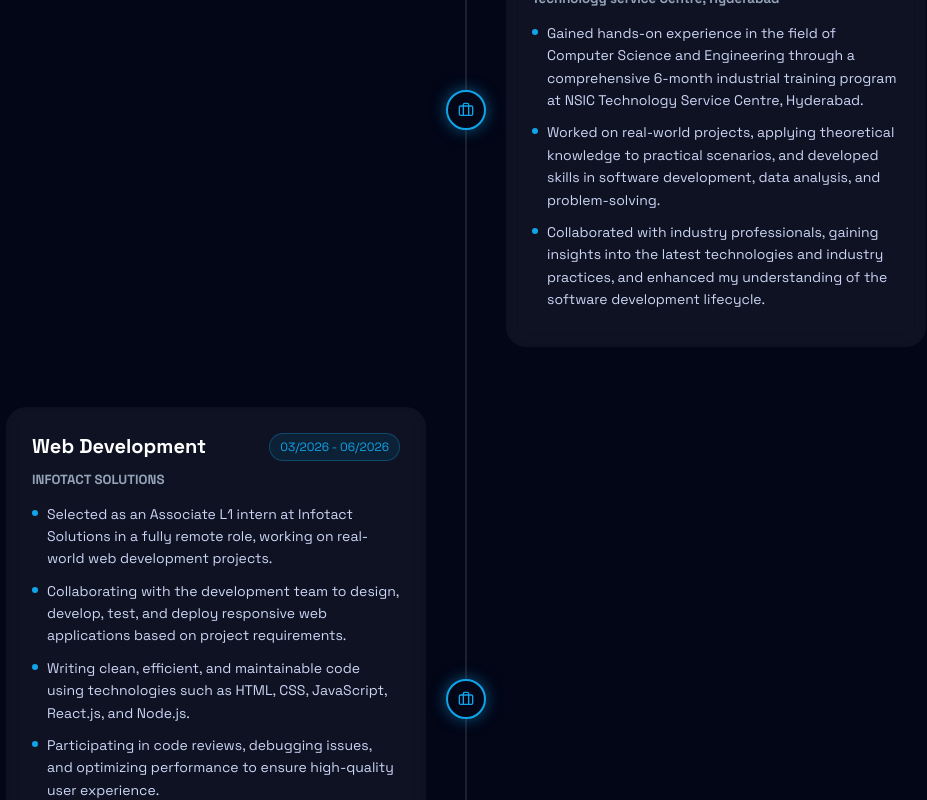
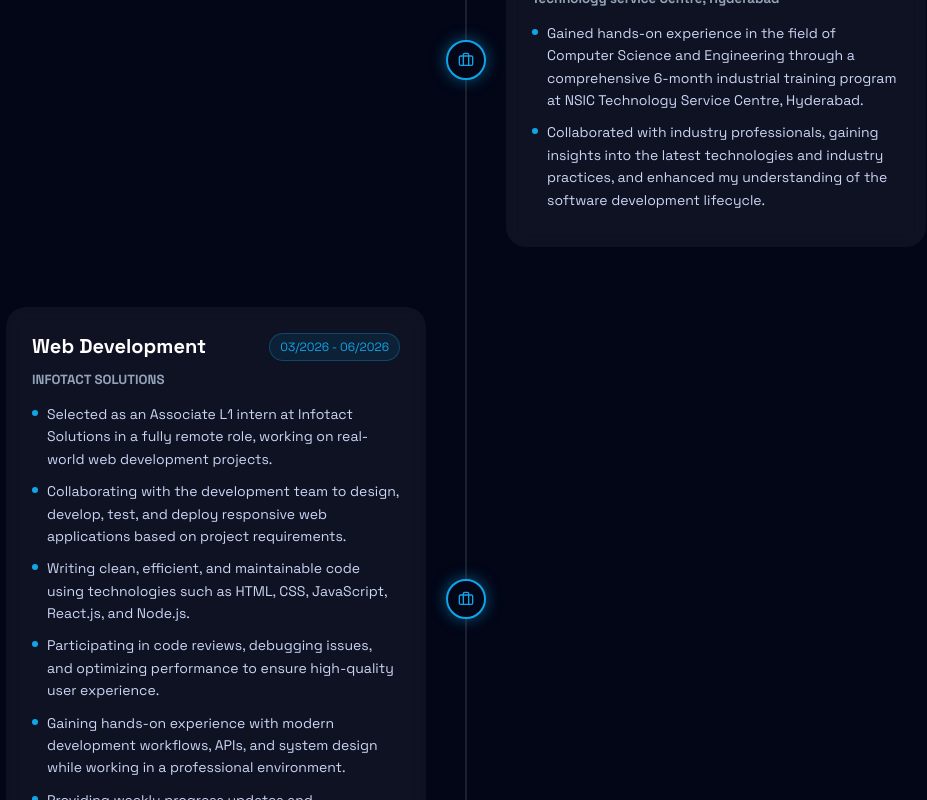
Before and after one commit to Hemanth509h/Portfolio, a React (Vite) app: page / in a window 1280 px wide. Shown: the part 4640-5440 px from the top of the page, without its empty margins (174-1101 px from the left). Built offline with nearby package versions, Linux system fonts and the light colour scheme.

Commit message:
Update Experience.jsx

```diff
--- a/src/components/section/Experience.jsx
+++ b/src/components/section/Experience.jsx
@@ -9,7 +9,6 @@
     period: "05/2024 - 10/2024",
     description: [
       "Gained hands-on experience in the field of Computer Science and Engineering through a comprehensive 6-month industrial training program at NSIC Technology Service Centre, Hyderabad.",
-      "Worked on real-world projects, applying theoretical knowledge to practical scenarios, and developed skills in software development, data analysis, and problem-solving.",
       "Collaborated with industry professionals, gaining insights into the latest technologies and industry practices, and enhanced my understanding of the software development lifecycle.",
     ],
   },
```
